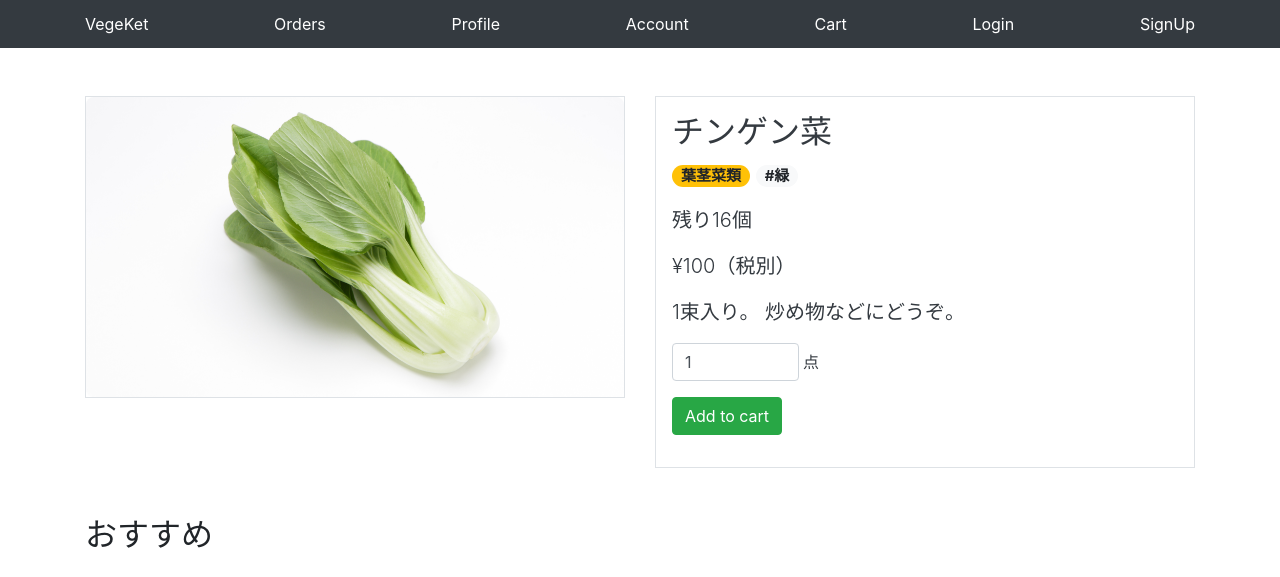
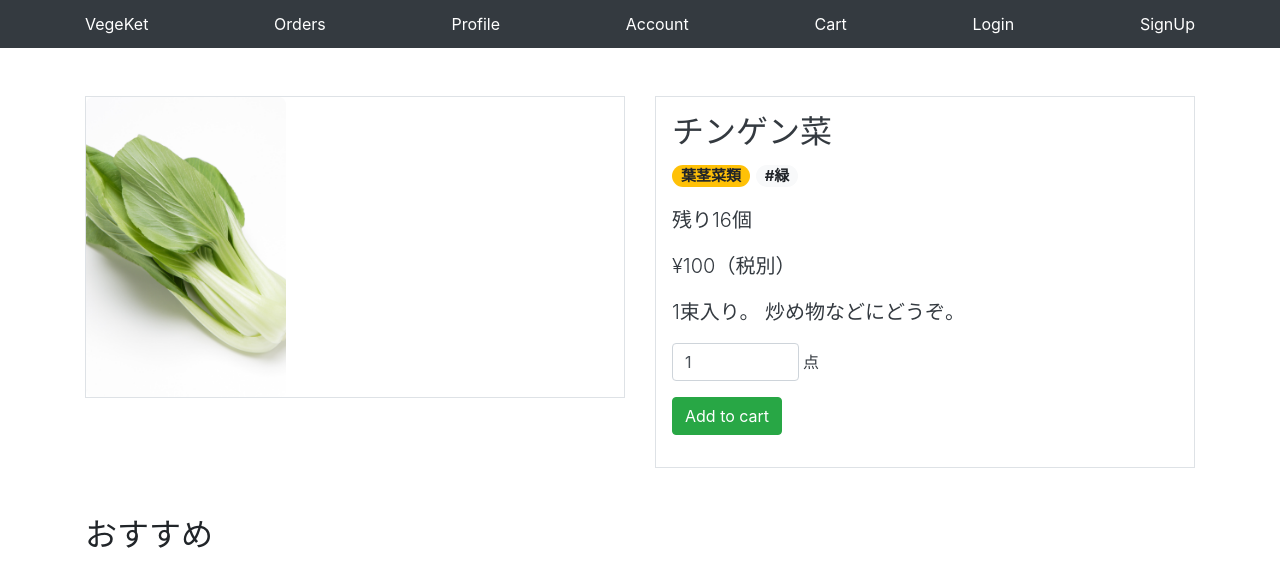
Before and after one commit to moni3nyaho/vegeket, a Django app: page /items/1E8kZWsJiQPKIC7pUvwRmf/ in a window 1280 px wide. Shown: the top 577 px of the page. Run offline with Django 5.2, Linux system fonts and the light colour scheme; data comes from the database, SQL or seed files in the repository; some libraries are stand-ins or nearby versions.

Commit message:
add_boxのimg変更

```diff
--- a/static/css/style.css
+++ b/static/css/style.css
@@ -1,5 +1,5 @@
 .product-image {
-  width: 100%;
+  width: 200px;
   height: 300px;
   object-fit: cover;
   border-radius: 8px;
--- a/templates/snippets/item_add_box.html
+++ b/templates/snippets/item_add_box.html
@@ -1,5 +1,6 @@
 <div class="border">
-  <img src="/{{object.image}}" width="100%" class="bg-white"/>
+  <!-- <img src="/{{object.image}}" width="100%" class="bg-white"/> -->
+   <img src="{{ object.image.url }}" alt="{{ object.name }}" class="product-image">
   <div class="bg-light text-center text-secondary overflow-hidden">
     <div class="my-2 py-2">
       <h2 class="lead">{{object.name}} - ¥{{object.price}}</h2>
```
